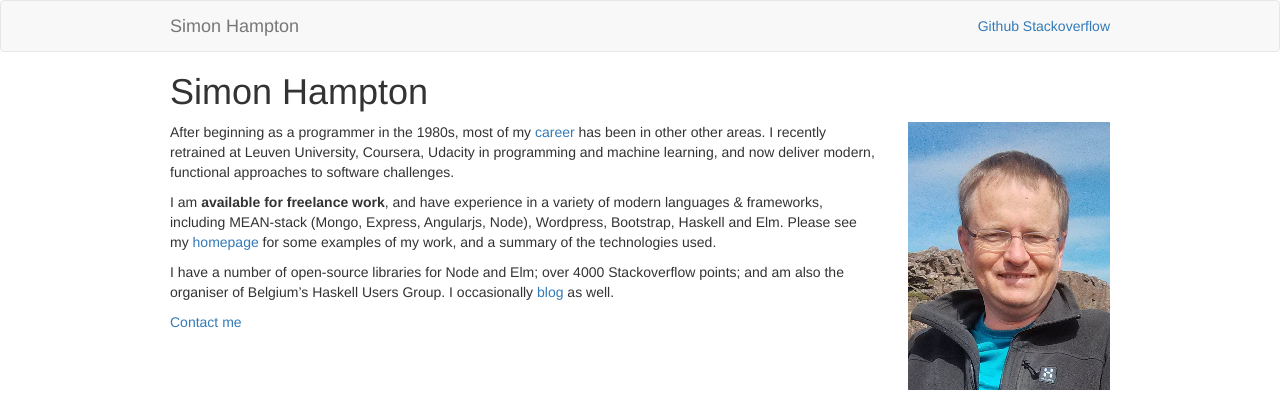
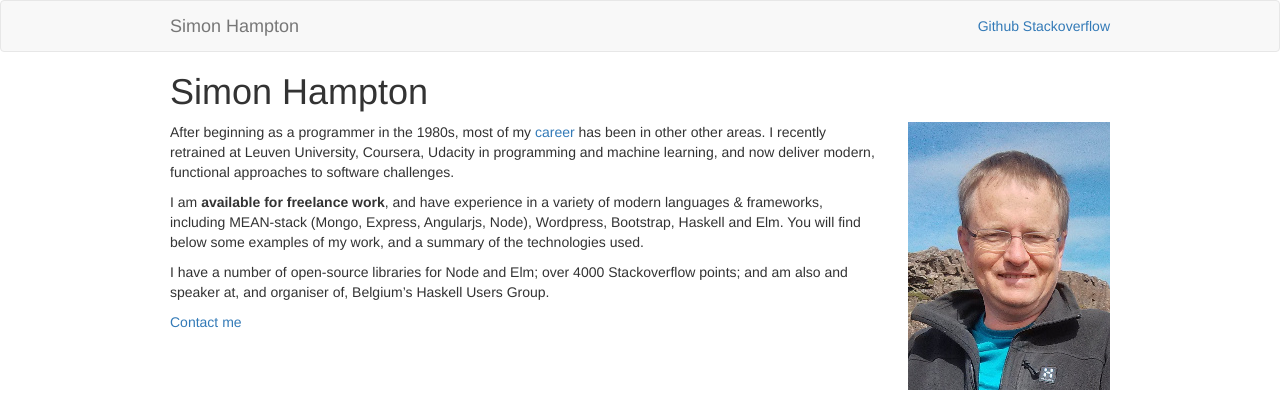
Before and after one commit to simonh1000/simonh1000.github.io, a Jekyll site: the page built from index.md, in a window 1280 px wide. Shown: the top 393 px of the page. Built offline with Jekyll 4.4.1, drawn with Linux system fonts in a browser that asks for light colours; Markdown is read by kramdown in place of the engine named in the settings.

Commit message:
minor tweaks

```diff
--- a/_includes/analytics.html
+++ b/_includes/analytics.html
@@ -1,12 +1,11 @@
 <script>
+if (!!window.location.host.match('localhost')) {
     (function(i,s,o,g,r,a,m){i['GoogleAnalyticsObject']=r;i[r]=i[r]||function(){
     (i[r].q=i[r].q||[]).push(arguments)},i[r].l=1*new Date();a=s.createElement(o),
     m=s.getElementsByTagName(o)[0];a.async=1;a.src=g;m.parentNode.insertBefore(a,m)
     })(window,document,'script','//www.google-analytics.com/analytics.js','ga');
 
-  if (window.location.host.match('localhost').length > 0) {
     ga('create', 'UA-67014740-1', 'auto');
     ga('send', 'pageview');
 }
-
 </script>
--- a/index.md
+++ b/index.md
@@ -6,9 +6,9 @@ layout: default
 
 ![Simon Hampton](images/simonhampton.jpg)After beginning as a programmer in the 1980s, most of my [career](https://be.linkedin.com/in/simonhampton) has been in other other areas. I recently retrained at Leuven University, Coursera, Udacity in programming and machine learning, and now deliver modern, functional approaches to software challenges.
 
-I am **available for freelance work**, and have experience in a variety of modern languages & frameworks, including MEAN-stack (Mongo, Express, Angularjs, Node), Wordpress, Bootstrap, Haskell and Elm. Please see my [homepage](http://simonh1000.github.io/) for some examples of my work, and a summary of the technologies used.
+I am **available for freelance work**, and have experience in a variety of modern languages & frameworks, including MEAN-stack (Mongo, Express, Angularjs, Node), Wordpress, Bootstrap, Haskell and Elm. You will find below some examples of my work, and a summary of the technologies used.
 
-I have a number of open-source libraries for Node and Elm; over 4000 Stackoverflow points; and am also the organiser of Belgium's Haskell Users Group. I occasionally [blog](http://simonh1000.github.io/) as well.
+I have a number of open-source libraries for Node and Elm; over 4000 Stackoverflow points; and am also and speaker at, and organiser of, Belgium's Haskell Users Group.
 
 <a href="#" id="contact" target="_blank">Contact me</a>
 
```
Lines whose indentation alone changed are shown as unchanged.
